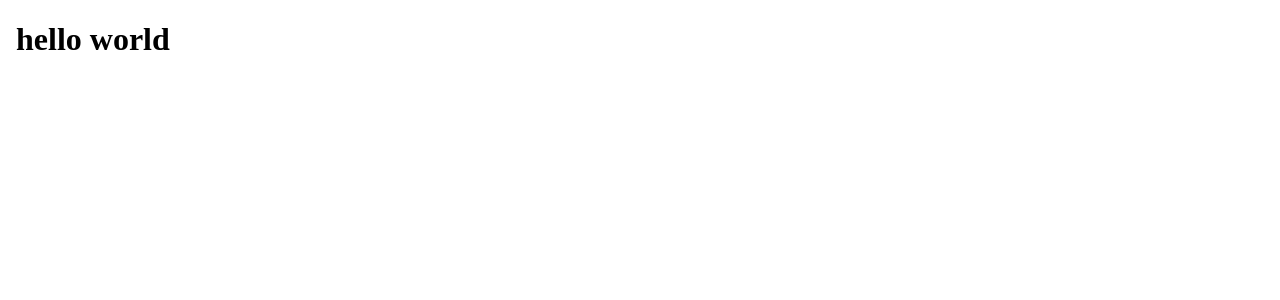
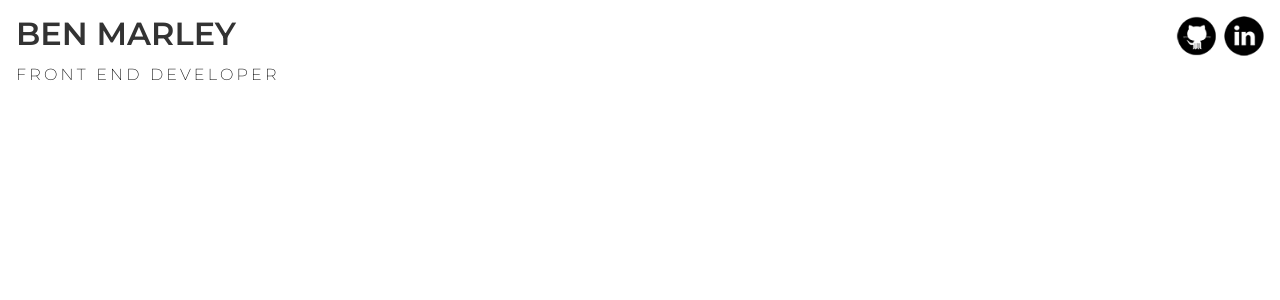
Before and after one commit to bnmrly/bnmrly.github.io, a React (Create React App) app: page / in a window 1280 px wide. Shown: the top 300 px of the page. Built offline with nearby package versions, Linux system fonts and the light colour scheme.

Commit message:
Set up Header component, global styles and theme

```diff
--- a/src/App.js
+++ b/src/App.js
@@ -1,5 +1,9 @@
 import React, { Fragment } from 'react';
 import styled from 'styled-components/macro';
+import { ThemeProvider } from 'styled-components';
+import Header from './components/Header';
+import GlobalStyle from './GlobalStyle';
+import Theme from './Theme';
 import { Normalize } from 'styled-normalize';
 
 const AppWrapper = styled.div`
@@ -10,9 +14,12 @@ function App() {
   return (
     <Fragment>
       <Normalize />
-      <AppWrapper>
-        <h1>hello world</h1>
-      </AppWrapper>
+      <ThemeProvider theme={Theme}>
+        <AppWrapper>
+          <Header />
+          <GlobalStyle />
+        </AppWrapper>
+      </ThemeProvider>
     </Fragment>
   );
 }
--- /dev/null
+++ b/src/GlobalStyle.js
@@ -0,0 +1,33 @@
+import { createGlobalStyle } from 'styled-components';
+
+const GlobalStyle = createGlobalStyle`
+
+@import url('https://fonts.googleapis.com/css?family=Montserrat:100,200,300,400,500,600,700,800,900&display=swap');
+
+html {
+  background-color: ${props => props.theme.color.siteBackgroundColor}
+}
+
+body {
+  font-family: 'Montserrat', sans-serif;
+  color: ${props => props.theme.color.primaryFontColor}
+}
+
+a {
+  text-decoration: none;
+}
+
+h1 {
+  font-weight: 300;
+  text-transform: uppercase;
+}
+
+h2 {
+  text-transform: uppercase;
+}
+
+
+
+`;
+
+export default GlobalStyle;
--- /dev/null
+++ b/src/Theme.js
@@ -0,0 +1,13 @@
+const Theme = {
+  color: {
+    siteBackground: '#d9d9d9',
+    primaryFont: '#333',
+    hover: '#b00090'
+  },
+  dimensions: {
+    iconHeight: '40px',
+    letterSpacingOverride: '0.2rem'
+  }
+};
+
+export default Theme;
--- /dev/null
+++ b/src/components/Header/index.js
@@ -0,0 +1,101 @@
+import React from 'react';
+import styled from 'styled-components/macro';
+import gitHubLogo from '../../images/github-logo.png';
+import linkedInLogo from '../../images/linkedin-logo.png';
+
+// Styled Components
+
+const Header = styled.header`
+  background-color: ${props => props.theme.backgroundColor};
+  display: flex;
+  justify-content: space-between;
+`;
+
+const HeaderAboutMeWrapper = styled.div`
+  display: flex;
+  flex-direction: column;
+
+  h1 {
+    font-weight: 600;
+    margin: 0;
+
+    a {
+      color: ${props => props.theme.color.primaryFont};
+    }
+
+    a:hover {
+      color: ${props => props.theme.color.hover};
+    }
+  }
+
+  h2 {
+    font-weight: 200;
+    font-size: 1em;
+    letter-spacing: ${props => props.theme.dimensions.letterSpacingOverride};
+  }
+`;
+
+const HeaderLinksWrapper = styled.div`
+  display: flex;
+
+  div:first-of-type {
+    margin-right: 0.5rem;
+  }
+
+  img {
+    height: ${props => props.theme.dimensions.iconHeight};
+  }
+`;
+
+// Component
+
+function AppHeader() {
+  return (
+    <Header className="header">
+      <HeaderAboutMeWrapper>
+        <div className="header-about-me-wrapper__heading">
+          <h1>
+            <a href="/">Ben Marley</a>
+          </h1>
+        </div>
+        <div>
+          <h2 className="header-about-me-wrapper__sub-heading">
+            Front End Developer
+          </h2>
+        </div>
+      </HeaderAboutMeWrapper>
+      <HeaderLinksWrapper>
+        <div className="header-links__link-container">
+          <a
+            className="header__link"
+            href="https://github.com/bnmrly"
+            target="_blank"
+            rel="noopener noreferrer"
+          >
+            <img
+              className="header_link__image"
+              src={gitHubLogo}
+              alt="github logo"
+            />
+          </a>
+        </div>
+        <div className="header-links__link-container">
+          <a
+            className="header__link"
+            href="https://www.linkedin.com/in/benmarley/"
+            target="_blank"
+            rel="noopener noreferrer"
+          >
+            <img
+              className="header_link__image"
+              src={linkedInLogo}
+              alt="linkedin logo"
+            />
+          </a>
+        </div>
+      </HeaderLinksWrapper>
+    </Header>
+  );
+}
+
+export default AppHeader;
```
